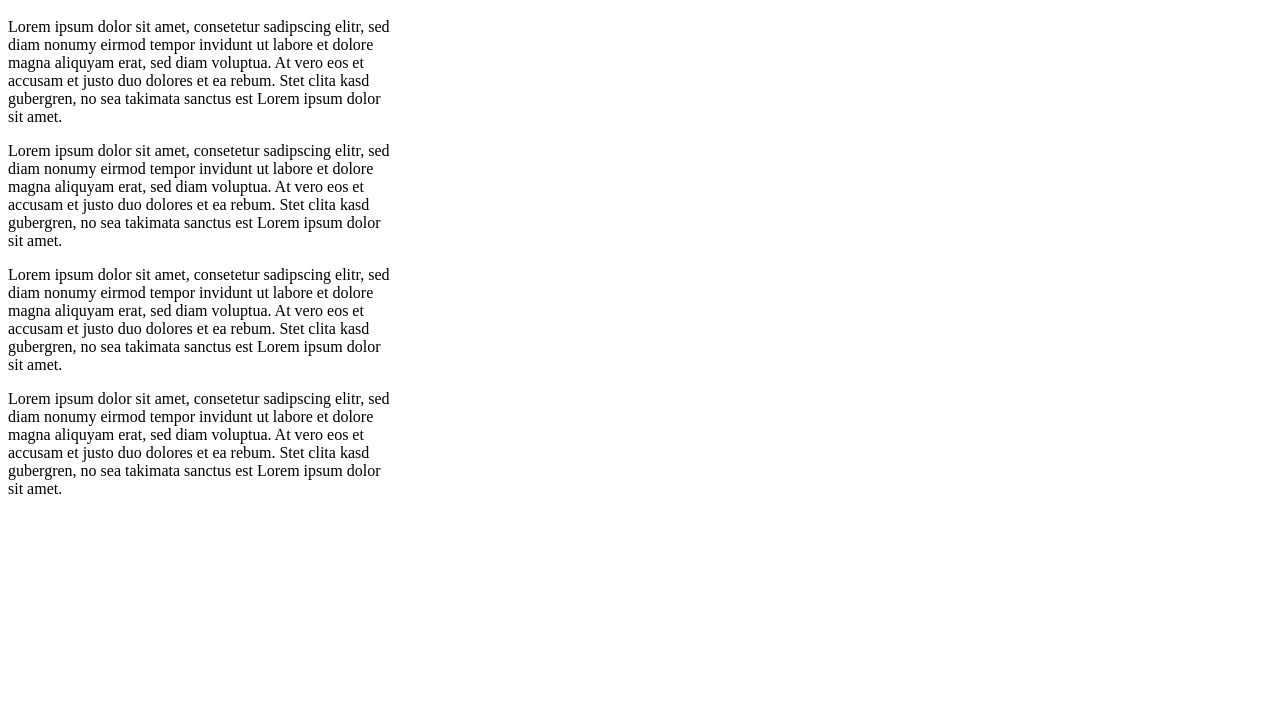
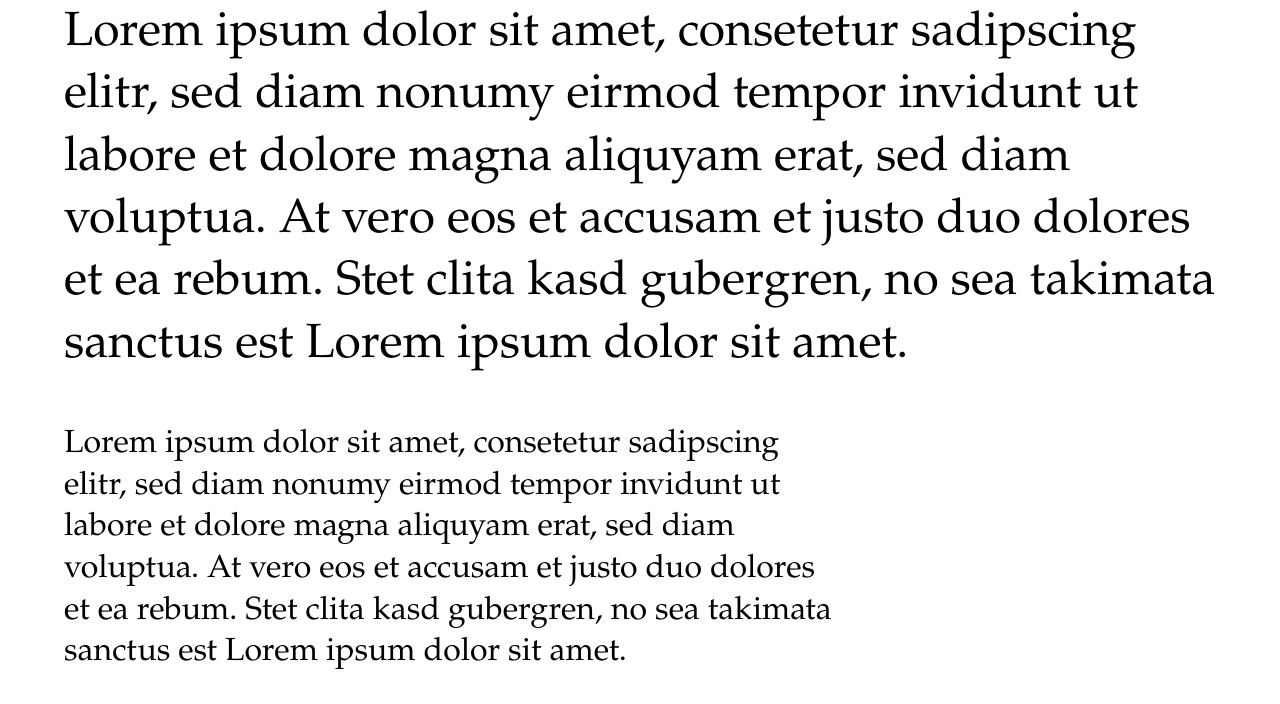
Before and after one commit to mrmrs/measure, a plain HTML site: page garamond.html in a window 1280 px wide. Shown: the part 165-869 px from the top of the page. Before the commit the page ends 800 px from the top, so only its background shows below. Drawn offline with Linux system fonts and the light colour scheme; the site is published under a folder, as on GitHub Pages, so addresses that start at the root find nothing.

Commit message:
Css paths...

```diff
--- a/garamond.html
+++ b/garamond.html
@@ -9,7 +9,7 @@
     <meta name="author" content="@mrmrs">
     <meta name="description" content="Better measure">
     <meta name="viewport" content="width=device-width, initial-scale=1">
-    <link rel="stylesheet" href="/css/tachyons.min.css">
+    <link rel="stylesheet" href="css/tachyons.min.css">
   </head>
   <body>
     <section class="phm phx-ns pbx">
```
